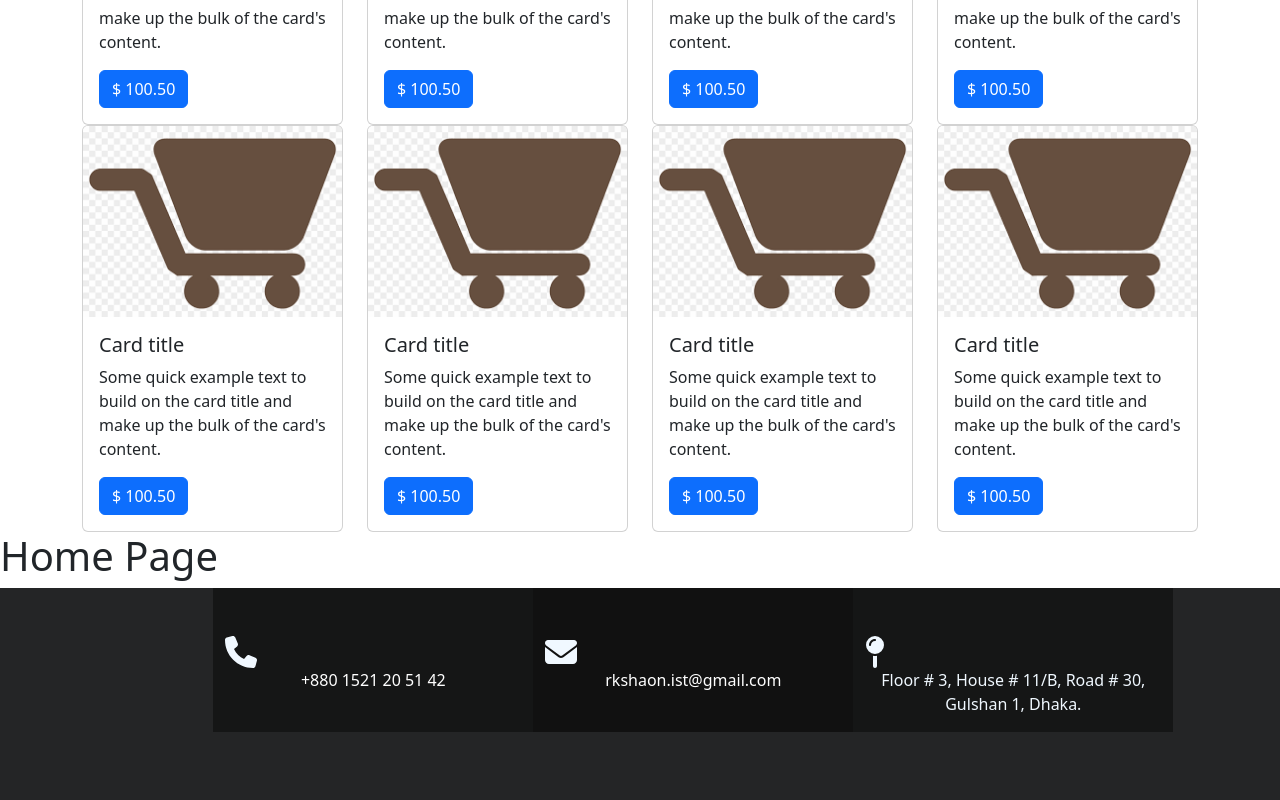
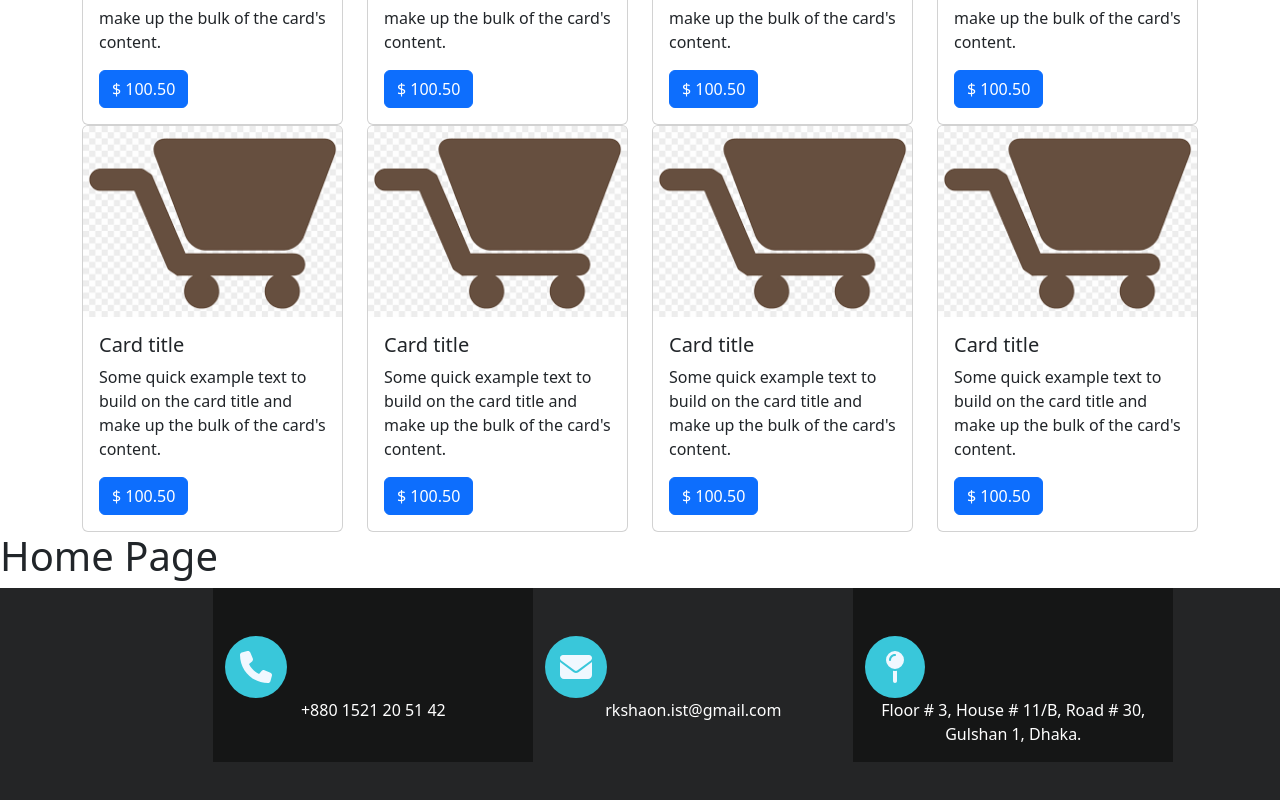
Before and after one commit to rkshaon/ecommerce, a Vue app in the folder frontend/: page / in a window 1280 px wide. Shown: the part 2686-3486 px from the top of the page. Built offline with nearby package versions, Linux system fonts and the light colour scheme.

Commit message:
frontend: footer - wip

```diff
--- a/frontend/src/components/common/FooterComponent.vue
+++ b/frontend/src/components/common/FooterComponent.vue
@@ -4,24 +4,26 @@
             <div class="col-2"></div>
             <div class="col-3 pt-5" style="background-color: #151616;">
                 <div>
-                    <font-awesome-icon :icon="['fas', 'phone']" size="2xl"/>
+                    <font-awesome-icon :icon="['fas', 'phone']" size="2xl" style="background-color: #39c7da; border-radius: 50%; padding: 15px;"/>
                     <p class="text-center">
                         <a href="tel:+8801521205142" style="text-decoration: none;" class="text-white">+880 1521 20 51 42</a>
                     </p>
                 </div>
             </div>
-            <div class="col-3 pt-5" style="background-color: #111;">
+            <div class="col-3 pt-5 footer-item">
                 <div>
-                    <font-awesome-icon :icon="['fas', 'envelope']" size="2xl" />
+                    <font-awesome-icon :icon="['fas', 'envelope']" size="2xl" style="background-color: #39c7da; border-radius: 50%; padding: 15px;"/>
                     <p class="text-center">
                         <a href="mailto:rkshaon.ist@gmail.com" style="text-decoration: none;" class="text-white">rkshaon.ist@gmail.com</a>
                     </p>
                 </div>
             </div>
-            <div class="col-3 pt-5" style="background-color: #151616;">
+            <div class="col-3 pt-5 footer-item" style="background-color: #151616;">
                 <div>
-                    <font-awesome-icon :icon="['fas', 'map-pin']" size="2xl" />
-                    <p class="text-center">Floor # 3, House # 11/B, Road # 30, Gulshan 1, Dhaka.</p>
+                    <font-awesome-icon :icon="['fas', 'map-pin']" size="2xl" style="background-color: #39c7da; border-radius: 50%; padding: 15px 20px;"/>
+                    <p class="text-center">
+                        <a href="https://goo.gl/maps/uvQvRnu3ucRDuamw9" target="_blank" style="text-decoration: none;" class="text-white">Floor # 3, House # 11/B, Road # 30, Gulshan 1, Dhaka.</a>
+                    </p>
                 </div>
             </div>
         </div>
@@ -33,3 +35,9 @@ export default {
     name: 'FooterComponent'
 }
 </script>
+
+<style>
+.footer-item::hover {
+    background-color: #151616
+}
+</style>
```
